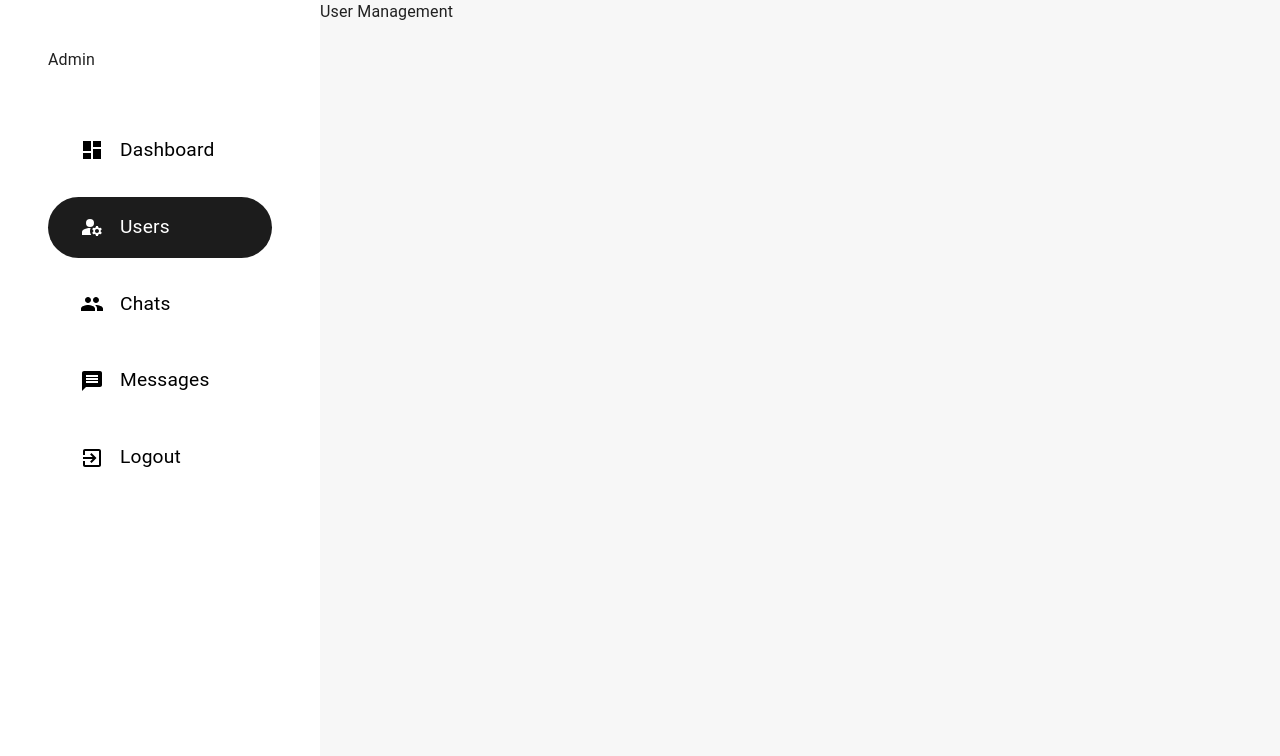
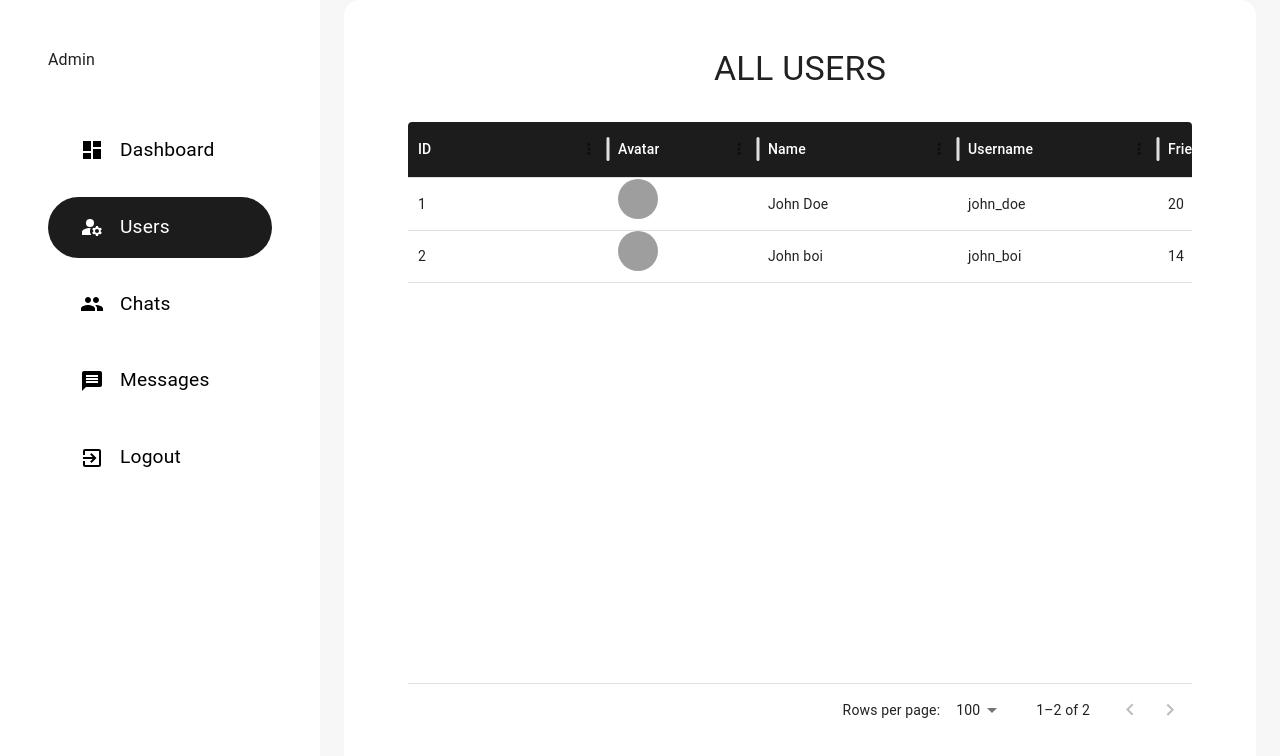
Before and after one commit to Devilcoder2/RealTime-Chat-App, a React (Vite) app in the folder client/: page /admin/users in a window 1280 px wide. Shown: the top 756 px of the page. Built offline with nearby package versions, Linux system fonts and the light colour scheme; grey boxes are pictures that could not be loaded.

Commit message:
Implemented the UI of the userManagement page

```diff
--- a/client/package.json
+++ b/client/package.json
@@ -14,6 +14,7 @@
     "@emotion/styled": "^11.11.5",
     "@mui/icons-material": "^5.15.15",
     "@mui/material": "^5.15.15",
+    "@mui/x-data-grid": "^7.3.2",
     "6pp": "^1.2.16",
     "chart.js": "^4.4.2",
     "install": "^0.13.0",
--- /dev/null
+++ b/client/src/components/shared/Table.jsx
@@ -0,0 +1,54 @@
+import { Container, Paper, Typography } from "@mui/material";
+import { DataGrid } from "@mui/x-data-grid";
+import { matBlack } from "../../constants/color";
+
+const Table = ({ rows, columns, heading, rowHeight = 52 }) => {
+  return (
+    <Container
+      sx={{
+        height: "100vh",
+      }}
+    >
+      <Paper
+        elevation={3}
+        sx={{
+          padding: "1rem 4rem",
+          borderRadius: "1rem",
+          margin: "auto",
+          width: "100%",
+          overflow: "hidden",
+          height: "100%",
+          boxShadow: "none",
+        }}
+      >
+        <Typography
+          textAlign={"center"}
+          variant="h4"
+          sx={{
+            margin: "2rem",
+            textTransform: "uppercase",
+          }}
+        >
+          {heading}
+        </Typography>
+        <DataGrid
+          rows={rows}
+          columns={columns}
+          rowHeight={rowHeight}
+          style={{
+            height: "80%",
+          }}
+          sx={{
+            border: "none",
+            ".table-header": {
+              bgcolor: matBlack,
+              color: "white",
+            },
+          }}
+        />
+      </Paper>
+    </Container>
+  );
+};
+
+export default Table;
--- a/client/src/constants/sampleData.js
+++ b/client/src/constants/sampleData.js
@@ -97,3 +97,24 @@
     createdAt: "2024-02-12T10:41:30.630Z",
   },
 ];
+
+export const dashboardData = {
+  users: [
+    {
+      name: "John Doe",
+      avatar: "https://www.w3schools.com/howto/img_avatar.png",
+      _id: "1",
+      username: "john_doe",
+      friends: 20,
+      groups: 5,
+    },
+    {
+      name: "John boi",
+      avatar: "https://www.w3schools.com/howto/img_avatar.png",
+      _id: "2",
+      username: "john_boi",
+      friends: 14,
+      groups: 8,
+    },
+  ],
+};
--- a/client/src/pages/Admin/UserManagement.jsx
+++ b/client/src/pages/Admin/UserManagement.jsx
@@ -1,9 +1,68 @@
+import Table from "../../components/shared/Table";
 import AdminLayout from "../../components/layout/AdminLayout";
+import { useEffect, useState } from "react";
+import { Avatar } from "@mui/material";
+import { dashboardData } from "../../constants/sampleData";
+import { transformImage } from "../../lib/features";
+
+const columns = [
+  {
+    field: "id",
+    headerName: "ID",
+    headerClassName: "table-header",
+    width: 200,
+  },
+  {
+    field: "avatar",
+    headerName: "Avatar",
+    headerClassName: "table-header",
+    width: 150,
+    renderCell: (params) => (
+      <Avatar alt={params.row.name} src={params.row.avatar} />
+    ),
+  },
+  {
+    field: "name",
+    headerName: "Name",
+    headerClassName: "table-header",
+    width: 200,
+  },
+  {
+    field: "username",
+    headerName: "Username",
+    headerClassName: "table-header",
+    width: 200,
+  },
+  {
+    field: "friends",
+    headerName: "Friends",
+    headerClassName: "table-header",
+    width: 150,
+  },
+  {
+    field: "groups",
+    headerName: "Groups",
+    headerClassName: "table-header",
+    width: 200,
+  },
+];
 
 const UserManagement = () => {
+  const [rows, setRows] = useState([]);
+
+  useEffect(() => {
+    setRows(
+      dashboardData.users.map((i) => ({
+        ...i,
+        id: i._id,
+        avatar: transformImage(i.avatar, 50),
+      }))
+    );
+  }, []);
+
   return (
     <AdminLayout>
-      <div>User Management</div>
+      <Table heading={"All users"} columns={columns} rows={rows} />
     </AdminLayout>
   );
 };
--- /dev/null
+++ b/package.json
@@ -0,0 +1,5 @@
+{
+  "dependencies": {
+    "@mui/x-data-grid": "^7.3.2"
+  }
+}
```
Also changed, not shown: 2 other files (tests, documents, lock files or other folders).
